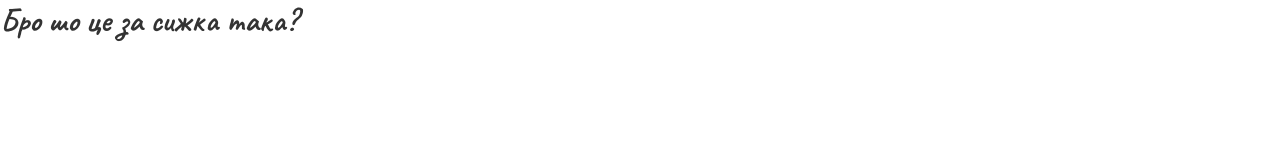
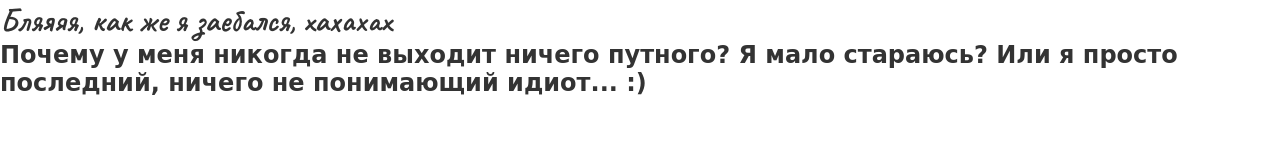
Before and after one commit to Vitaleti/xxxLazarusxxx, a plain HTML site: page index.html in a window 1280 px wide. Drawn offline with Linux system fonts and the light colour scheme.

Commit message:
Update index.html

```diff
--- a/index.html
+++ b/index.html
@@ -19,6 +19,8 @@
 </head>
 <body>
 
-	<h1 class="subtitle">Бро шо це за сижка така?</h1>
+	<h1 class="subtitle">Бляяяя, как же я заебался, хахахах</h1>
+	<h2>Почему у меня никогда не выходит ничего путного? Я мало стараюсь? Или я просто последний, ничего не понимающий идиот... :)</h2>
+
 </body>
 </html>
```
